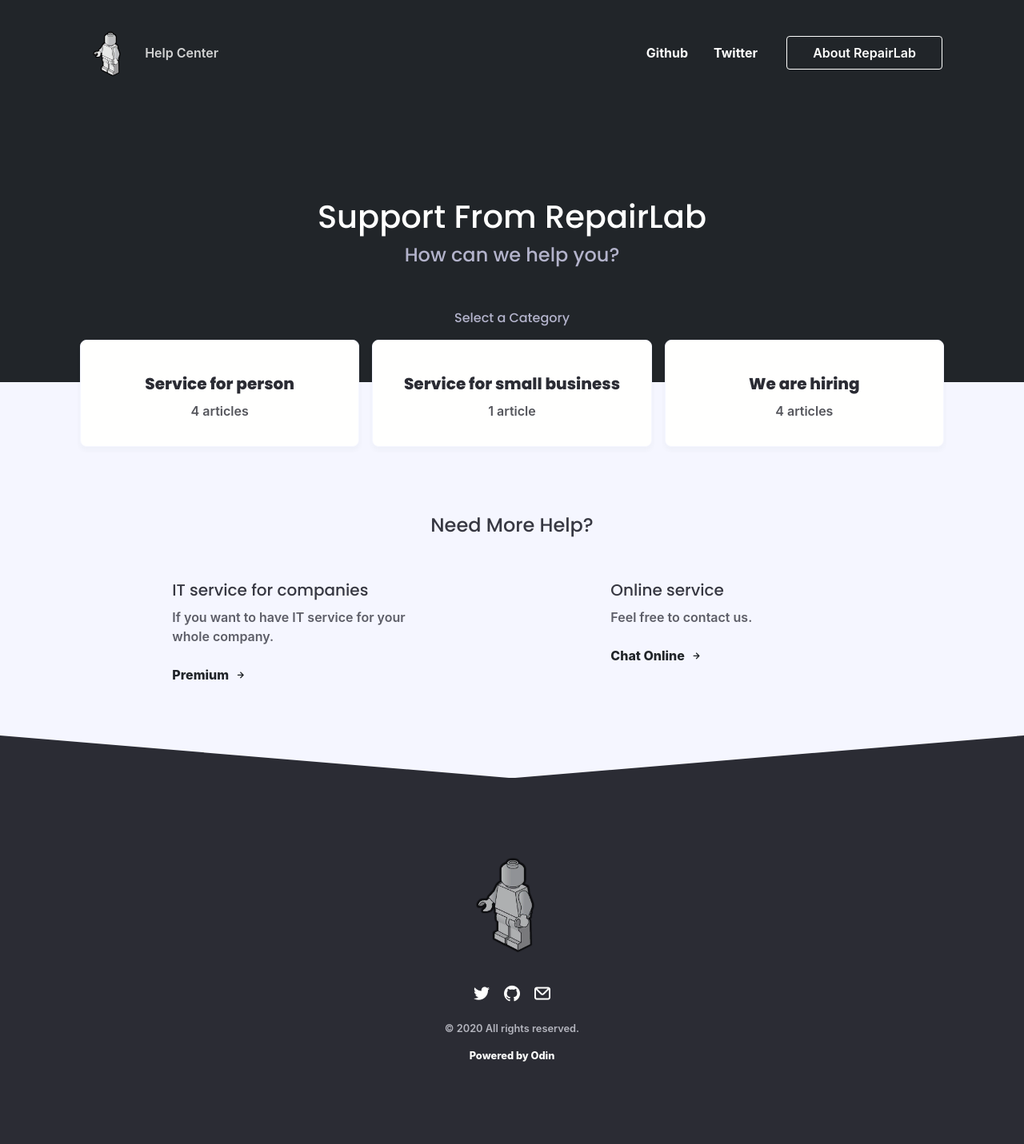
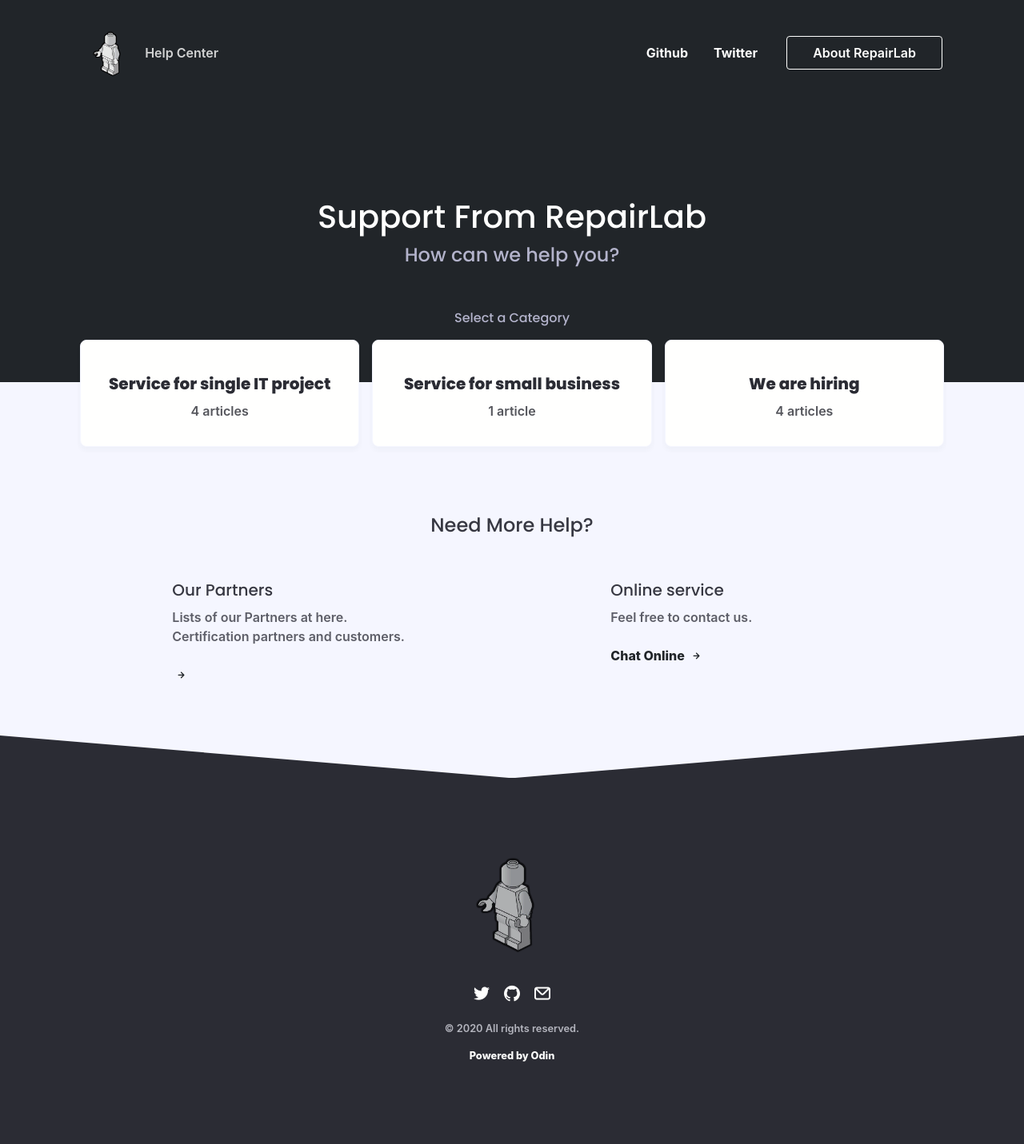
Before and after one commit to werepairlab/werepairlab.github.io, a Jekyll site: the page built from index.html, in a window 1280 px wide. Shown: the whole page at 80% size. Built offline with Jekyll 4.4.1, drawn with Linux system fonts in a browser that asks for light colours; nearby versions of some CDN libraries; some web fonts are replaced; comment, search, counter and statistics services are not loaded.

Commit message:
modify categories

```diff
--- a/_config.yml
+++ b/_config.yml
@@ -45,7 +45,7 @@
 
 # Navivation
 nav_item_one: Github
-nav_item_one_link: https://github.com/TeaGuns/odin
+nav_item_one_link: https://github.com/werepairlab/werepairlab.github.io
 
 nav_item_two: Twitter
 nav_item_two_link: https://twitter.com/
@@ -57,10 +57,10 @@
 nav_button_link: https://werepairlab.github.io/
 
 # More Help
-help_one_title: IT service for companies
-help_one_content: If you want to have IT service for your whole company.
-help_one_button: Premium
-help_one_link: https://github.com/TeaGuns/odin/issues
+help_one_title: Our Partners
+help_one_content: Lists of our Partners at here. Certification partners and customers.
+#help_one_button: Premium
+#help_one_link: https://github.com/TeaGuns/odin/issues
 
 help_two_title: Online service
 help_two_content: Feel free to contact us.
--- a/_data/category_list.yml
+++ b/_data/category_list.yml
@@ -19,5 +19,5 @@ using-odin:
   name: We are hiring
   description: Welcome to Odin, time to get started
 customizing-odin:
-  name: Service for person
+  name: Service for single IT project
   description: Welcome to Odin, time to get started
```
Also changed, not shown: public/favicon.png (added).
